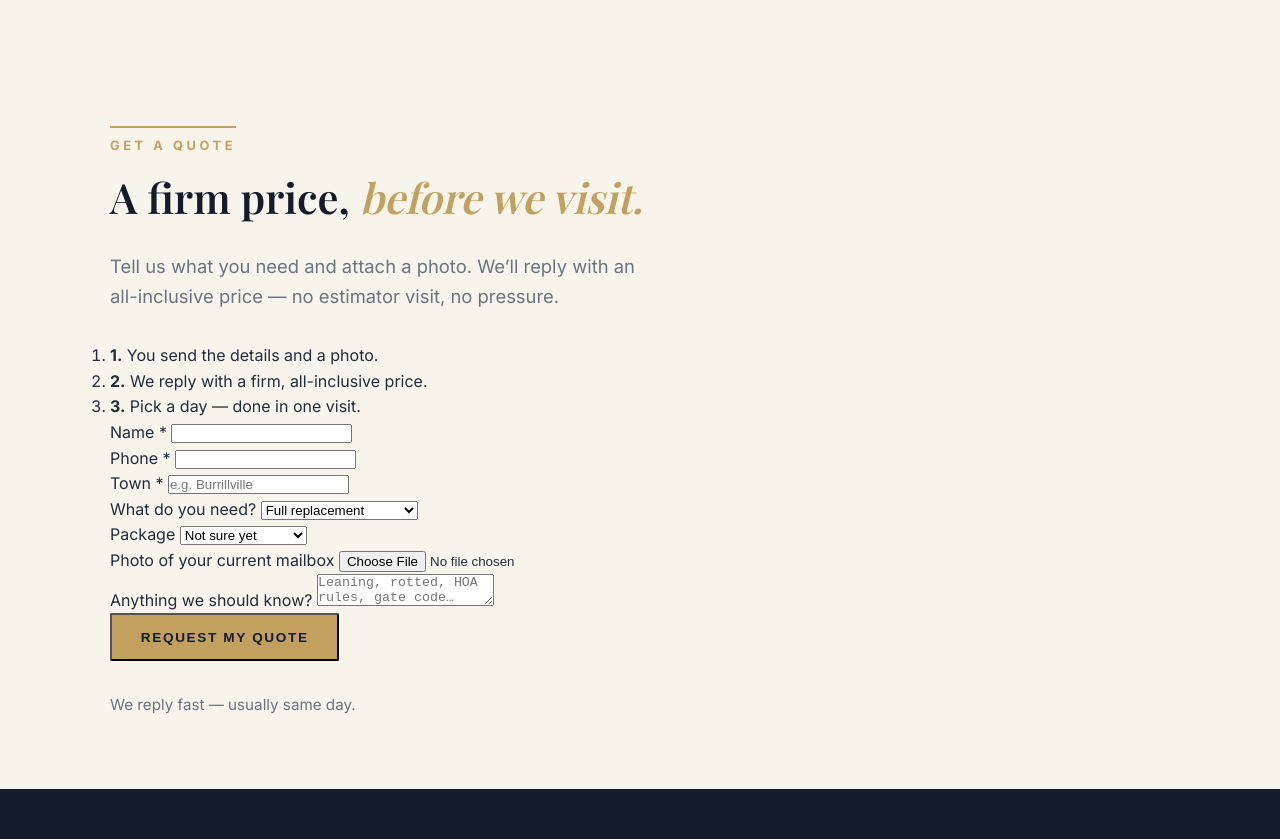
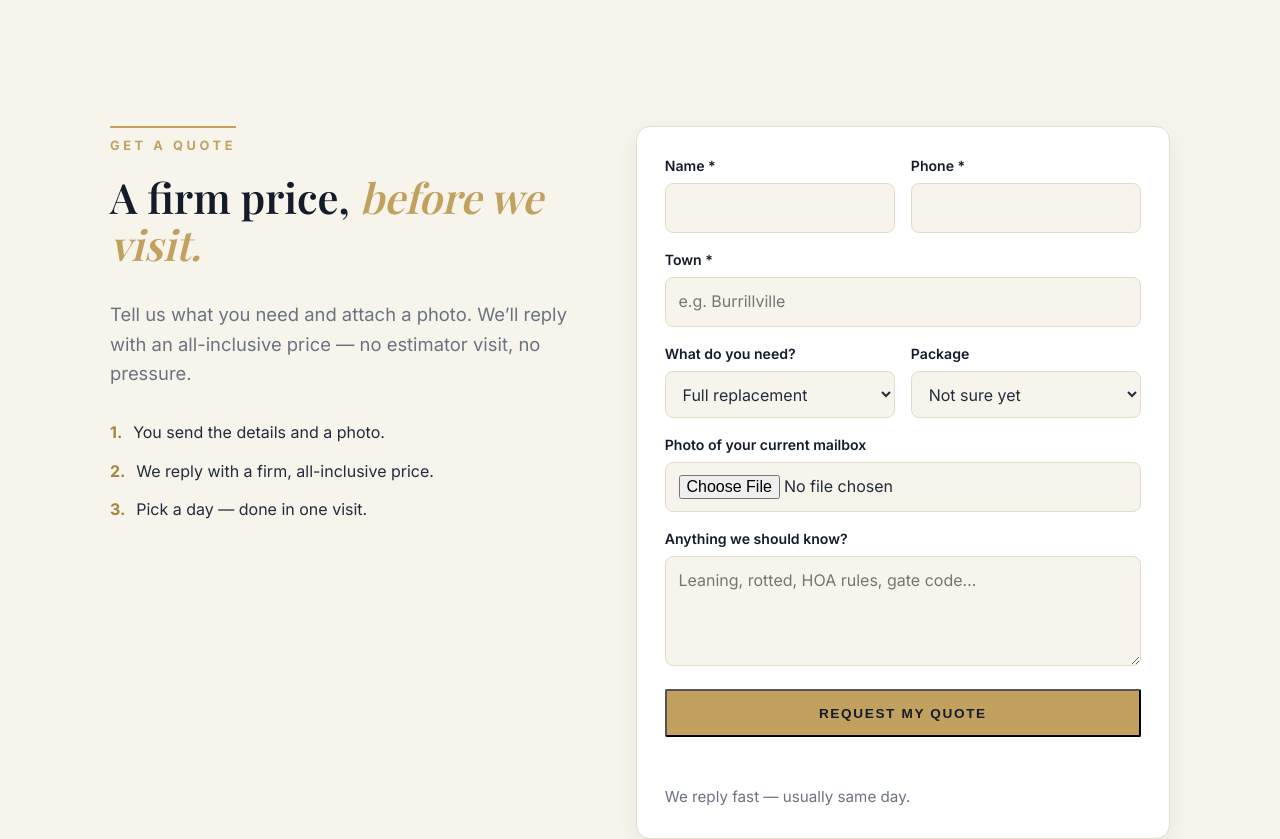
Before and after one commit to habitatconcepts/NE-Post-Polish-static, a plain HTML site: page index.html in a window 1280 px wide. Shown: the part 4560-5399 px from the top of the page. Drawn offline with nearby package versions, Linux system fonts and the light colour scheme; a web font is replaced by a local one.

Commit message:
style quote form

```diff
--- a/styles.css
+++ b/styles.css
@@ -208,3 +208,18 @@ h1 em, h2 em, .tagline em { color: var(--gold); font-style: italic; }
 @media (max-width: 759px) {
   .main-nav { display: none; }
 }
+
+/* ================= QUOTE FORM ================= */
+.quote-grid { display: grid; grid-template-columns: 1fr 1.1fr; gap: 2.5rem; align-items: start; }
+.quote-steps { list-style: none; margin-top: 1.5rem; display: grid; gap: .8rem; }
+.quote-steps li { color: var(--ink); }
+.quote-steps strong { color: var(--gold-deep); margin-right: .4rem; }
+.quote-form { background: #fff; border: 1px solid var(--line); border-radius: 14px; padding: 1.75rem; display: grid; gap: 1rem; box-shadow: 0 8px 24px rgba(20,28,44,.06); }
+.field-row { display: grid; grid-template-columns: 1fr 1fr; gap: 1rem; }
+.field label { display: block; font-weight: 600; font-size: .88rem; margin-bottom: .35rem; color: var(--navy); }
+.field input, .field select, .field textarea { width: 100%; font: inherit; padding: .7rem .8rem; border: 1px solid var(--line); border-radius: 8px; background: var(--cream); color: var(--ink); }
+.field input:focus, .field select:focus, .field textarea:focus { outline: 2px solid var(--gold); border-color: var(--gold); }
+.field textarea { min-height: 110px; resize: vertical; }
+.quote-form .btn { width: 100%; }
+@media (max-width: 820px) { .quote-grid { grid-template-columns: 1fr; } }
+@media (max-width: 560px) { .field-row { grid-template-columns: 1fr; } }
```
